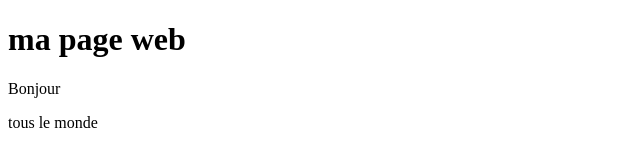
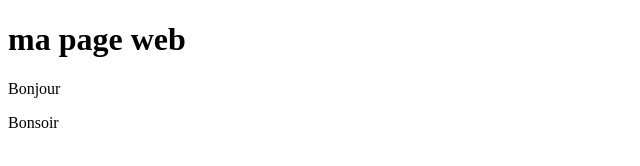
Before and after one commit to kascade-training/git-training, a plain HTML site: page index.html in a window 1280 px wide. Shown: the full height of the page, 0-640 px from the left. Drawn offline with Linux system fonts and the light colour scheme.

Commit message:
suppression ligne index

```diff
--- a/index.html
+++ b/index.html
@@ -8,6 +8,6 @@
   <body>
 	<h1>ma page web</h1>
 	<p>Bonjour</p>
-	<p>tous le monde</p>
+	<p>Bonsoir</p>
   </body>
 </html>
```
